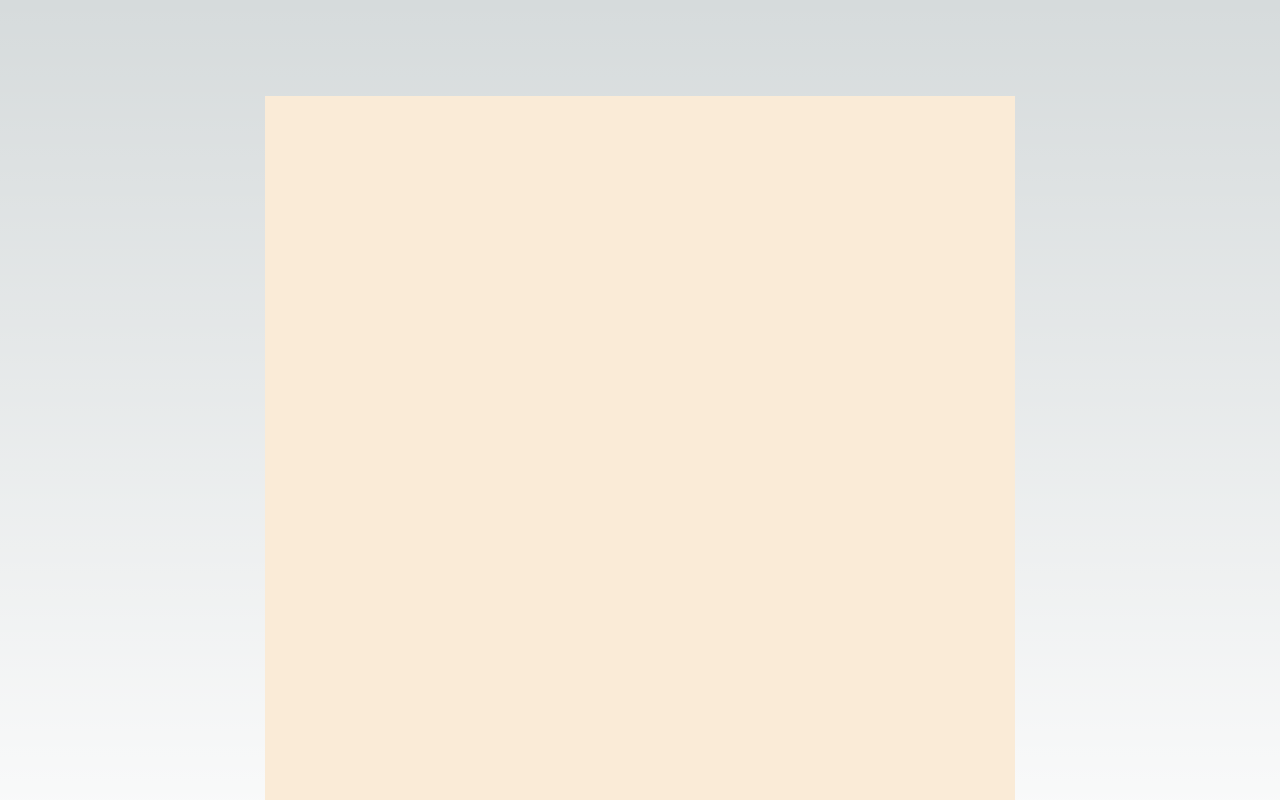
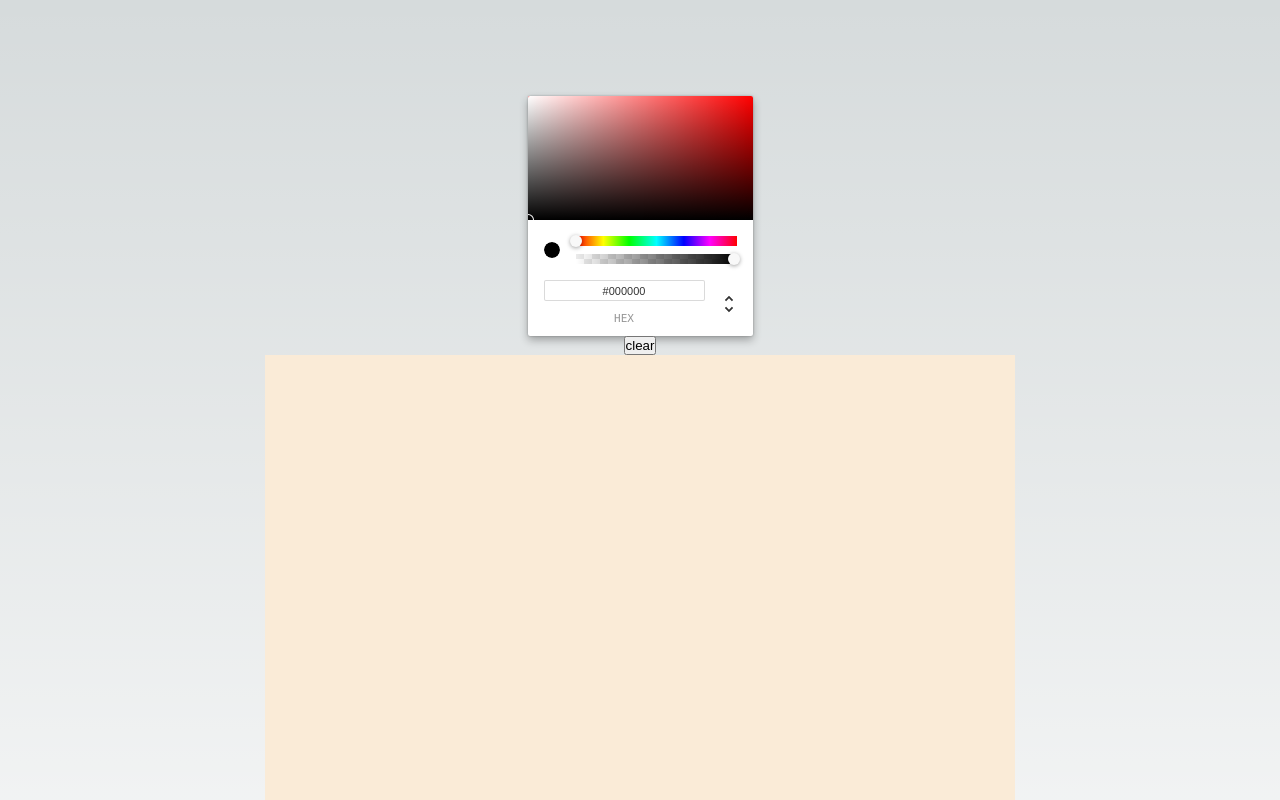
Before and after one commit to AZIZXlaouiti/canva_sim, a Next.js app: page / in a window 1280 px wide. Shown: the top 800 px of the page. Built offline with nearby package versions, Linux system fonts and the light colour scheme.

Commit message:
updating useDraw and adding clear handler function

```diff
--- a/hooks/useDraw.ts
+++ b/hooks/useDraw.ts
@@ -9,6 +9,15 @@ export const useDraw  = (onDraw : ({ctx , currentPoint , prevPoint} : Draw) => v
     const [mouseDwn , setMouseDwn] = useState(false)
 
     const onMouseDwn = () => setMouseDwn(true)
+    const clear = ()=>{
+        const canvas = canvasRef.current
+        if (!canvas) return
+
+        const ctx  = canvasRef.current?.getContext('2d')
+        if (!ctx) return
+
+        ctx.clearRect( 0 , 0 , canvas.width , canvas.height)
+    }
     useEffect(()=>{
         const handler = (e:MouseEvent)=>{
             if (!mouseDwn) return
@@ -53,5 +62,5 @@ export const useDraw  = (onDraw : ({ctx , currentPoint , prevPoint} : Draw) => v
         }
     },[onDraw])
 
-    return {canvasRef , onMouseDwn}
+    return {canvasRef , onMouseDwn , clear}
 }
--- a/package.json
+++ b/package.json
@@ -16,7 +16,11 @@
     "eslint-config-next": "13.4.12",
     "next": "13.4.12",
     "react": "18.2.0",
+    "react-color": "^2.19.3",
     "react-dom": "18.2.0",
     "typescript": "5.1.6"
+  },
+  "devDependencies": {
+    "@types/react-color": "^3.0.6"
   }
 }
--- a/src/app/page.tsx
+++ b/src/app/page.tsx
@@ -1,26 +1,27 @@
 'use client'
-import { FC } from "react";
+import { FC , useState} from "react";
 import Image from 'next/image'
 import styles from './page.module.css'
 import { useDraw } from "../../hooks/useDraw";
+import { ChromePicker } from 'react-color'
 
 interface pageProps {}
 
 const page: FC<pageProps> = ({}) =>{
-  const {canvasRef, onMouseDwn} = useDraw(drawLine)
-
+  const {canvasRef, onMouseDwn ,clear} = useDraw(drawLine)
+  const [ color , setColor ] = useState<string>('#000')
   // line calculation preparing to render//
   function drawLine({ prevPoint ,currentPoint , ctx }:Draw){
     // connecting prevpoint with currentPoint instead of a seperate dots
     const { x : currX , y : currY } = currentPoint
-    const color = '#000'
+    const lineColor = color
     const linWidth = 5
 
     let startPoint = prevPoint ?? currentPoint
     // if there is a prev point otherwise assing currentPoint
     ctx.beginPath()
     ctx.lineWidth = linWidth
-    ctx.strokeStyle = color
+    ctx.strokeStyle = lineColor
     ctx.moveTo(startPoint.x , startPoint.y)
     // connecting line
     ctx.lineTo(currX , currY)
@@ -35,6 +36,14 @@ const page: FC<pageProps> = ({}) =>{
   }
   return (
     <div className={styles.main}>
+      <ChromePicker
+        color={color}
+        onChange={(e) => setColor(e.hex)}
+      />
+      <button
+        onClick={clear}>
+        clear
+      </button>
     <canvas
       onMouseDown={onMouseDwn}
       ref = {canvasRef}
```
Also changed, not shown: 1 other file (tests, documents, lock files or other folders).
